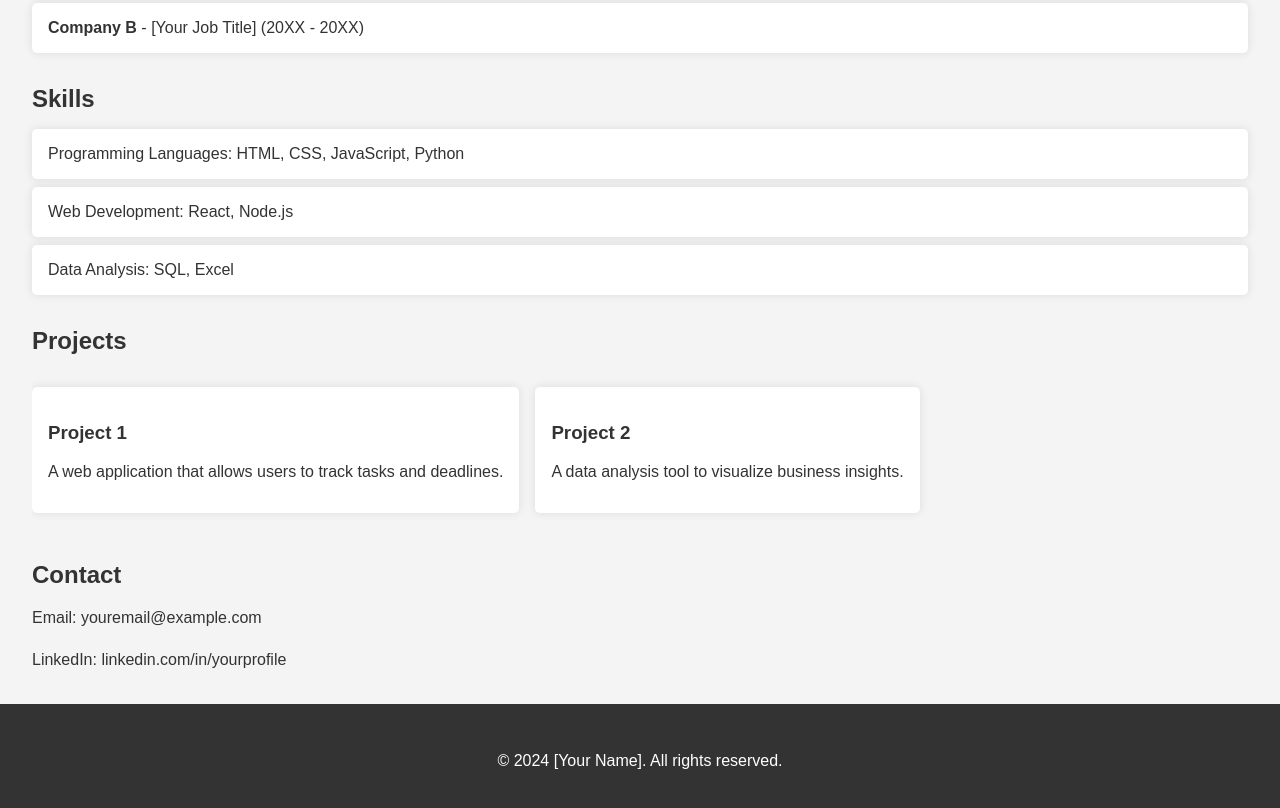
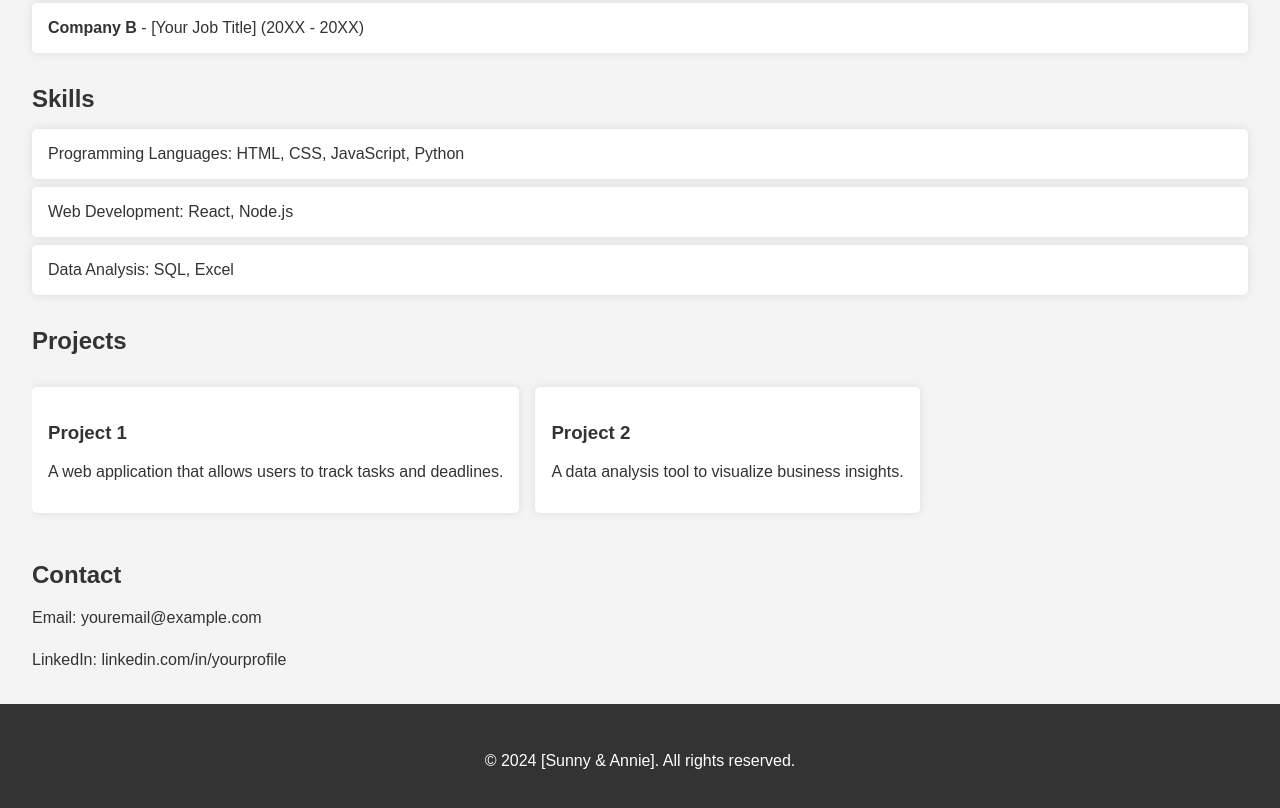
Before and after one commit to AnniePopovici/noddle.github.io, a plain HTML site: page index.html in a window 1280 px wide. Shown: the part 376-1184 px from the top of the page. Drawn offline with Linux system fonts and the light colour scheme.

Commit message:
Update index.html

```diff
--- a/index.html
+++ b/index.html
@@ -123,7 +123,7 @@
 </section>
 
 <footer>
-    <p>&copy; 2024 [Your Name]. All rights reserved.</p>
+    <p>&copy; 2024 [Sunny & Annie]. All rights reserved.</p>
 </footer>
 
 </body>
```
